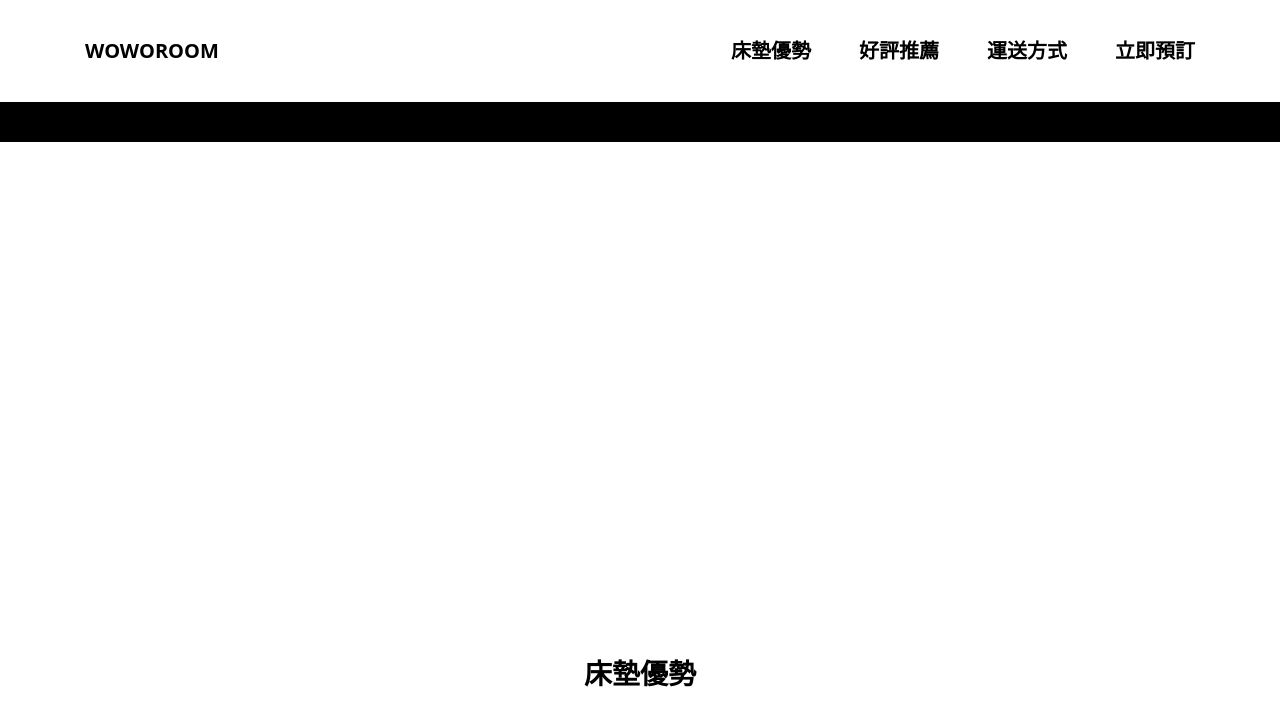
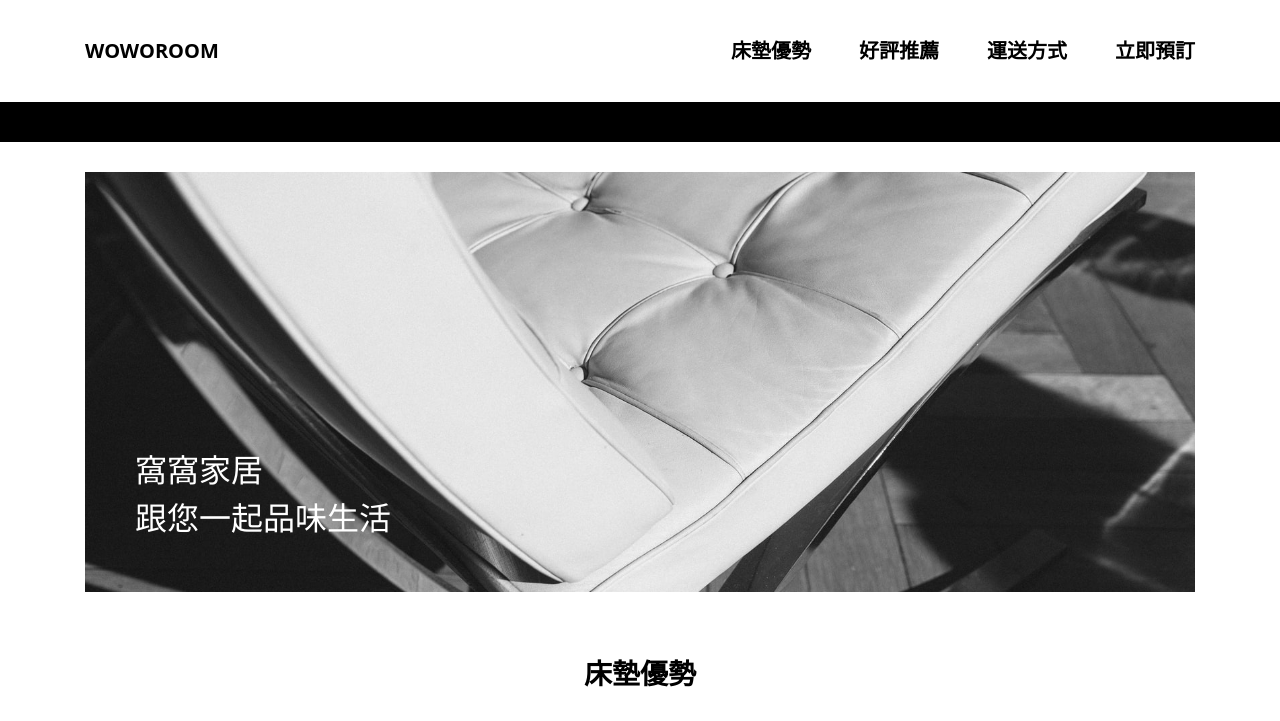
Before and after one commit to ping1642/woworoom, a plain HTML site: page index.html in a window 1280 px wide. Shown: the top 721 px of the page. Drawn offline with nearby package versions, Linux system fonts and the light colour scheme; some packages are replaced by stand-ins of ours; the site is published under a folder, as on GitHub Pages, so addresses that start at the root find nothing; no server answers; a script that the page names is missing.

Commit message:
修改背景圖片路徑

```diff
--- a/css/style.css
+++ b/css/style.css
@@ -204,7 +204,7 @@ body {
 
 .banner {
   position: relative;
-  background-image: url("/images/background/3ewLAKn.png");
+  background-image: url("../images/background/3ewLAKn.png");
   background-position: center center;
   background-repeat: no-repeat;
   background-size: cover;
```
